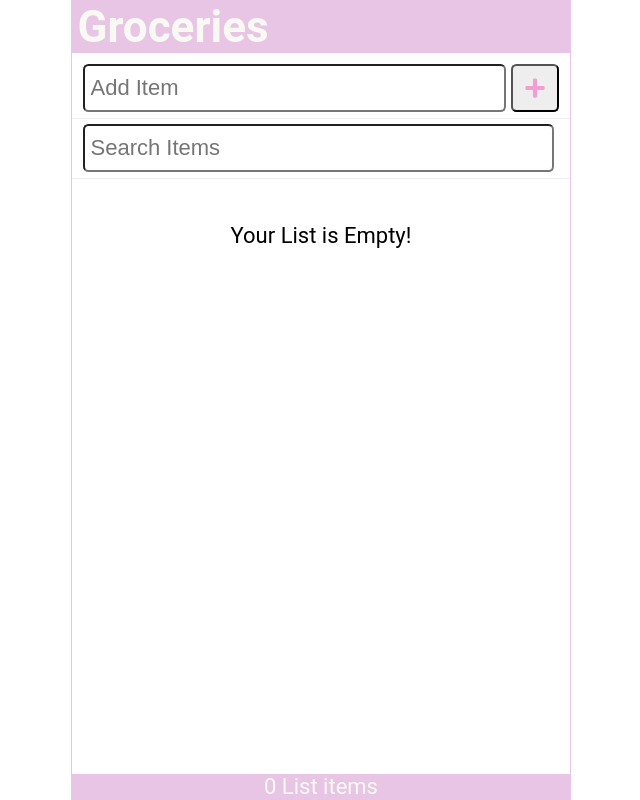
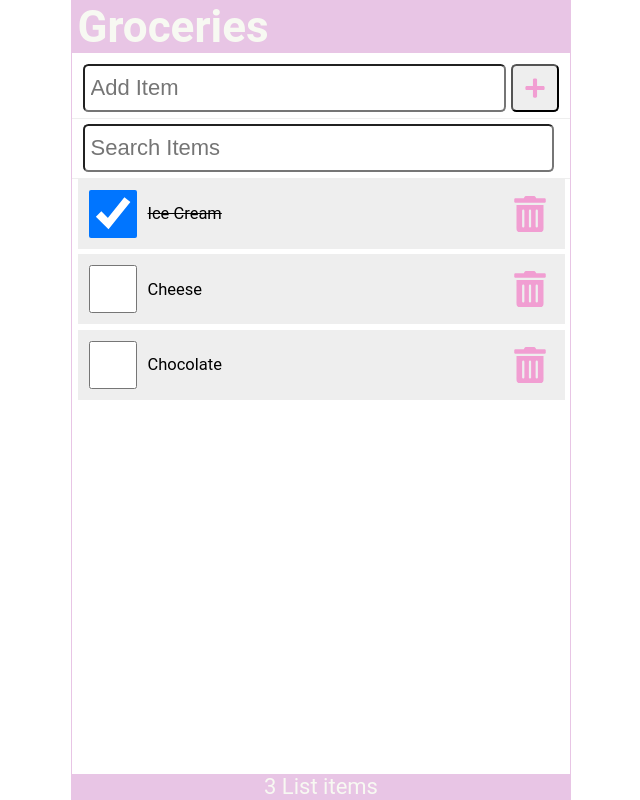
Before and after one commit to LilyBurton/react-series, a React (Create React App) app: page / in a window 1280 px wide. Shown: the whole page, without its empty margins (319-959 px from the left). Built offline with nearby package versions, Linux system fonts and the light colour scheme; data requests are answered from the project's data file.

Commit message:
Fetching data, setting error and loading messages

```diff
--- a/src/App.js
+++ b/src/App.js
@@ -6,13 +6,33 @@
 import { useState, useEffect } from 'react';
 
 function App() {
-  const [items, setItems] = useState(JSON.parse(localStorage.getItem('shoppinglist')) || [])
+  const API_URL = "http://localhost:3500/items"
+  const [items, setItems] = useState([])
   const [newItem, setNewItem] = useState('');
   const [search, setSearch] = useState('');
+  const [fetchError, setFetchError] = useState(null)
+  const [isLoading, setIsLoading] = useState(true);
 
   useEffect(() => {
-    localStorage.setItem('shoppinglist', JSON.stringify(items))
-  }, [items])
+    const fetchItems = async () => {
+      try {
+        const response = await fetch(API_URL)
+        if (!response.ok) throw Error("Can't receive data!")
+        const listItems = await response.json();
+        setItems(listItems)
+        setFetchError(null)
+      } catch (err) {
+        setFetchError(err.message);
+      } finally {
+        setIsLoading(false)
+      }
+    }
+    setTimeout(() => {
+      (async () => await fetchItems())();
+    }, 2000);
+
+
+  }, [])
 
   const addItem = (item) => {
     const id = items.length ? items[items.length - 1].id + 1 : 1;
@@ -53,11 +73,15 @@
         search={search}
         setSearch={setSearch}
       />
-      <Content
-        items={items.filter(item => ((item.item).toLowerCase()).includes(search.toLowerCase()))}
-        handleCheck={handleCheck}
-        handleDelete={handleDelete}
-      />
+      <main>
+        { isLoading && <p>Loading Items...</p> }
+        { fetchError && <p style={{color: 'red'}}>{ `Error: ${fetchError}` }</p>}
+        { !fetchError && !isLoading && <Content
+          items={items.filter(item => ((item.item).toLowerCase()).includes(search.toLowerCase()))}
+          handleCheck={handleCheck}
+          handleDelete={handleDelete}
+        /> }
+      </main>
       <Footer length={items.length} />
     </div>
   );
--- a/src/Content.js
+++ b/src/Content.js
@@ -2,7 +2,7 @@
 
 const Content = ({ items, handleCheck, handleDelete }) => {
     return (
-        <main>
+        <>
           {items.length ? (
             <ItemList
               items={items}
@@ -14,7 +14,7 @@
           )}
 
 
-        </main>
+        </>
     )
   }
 
```
